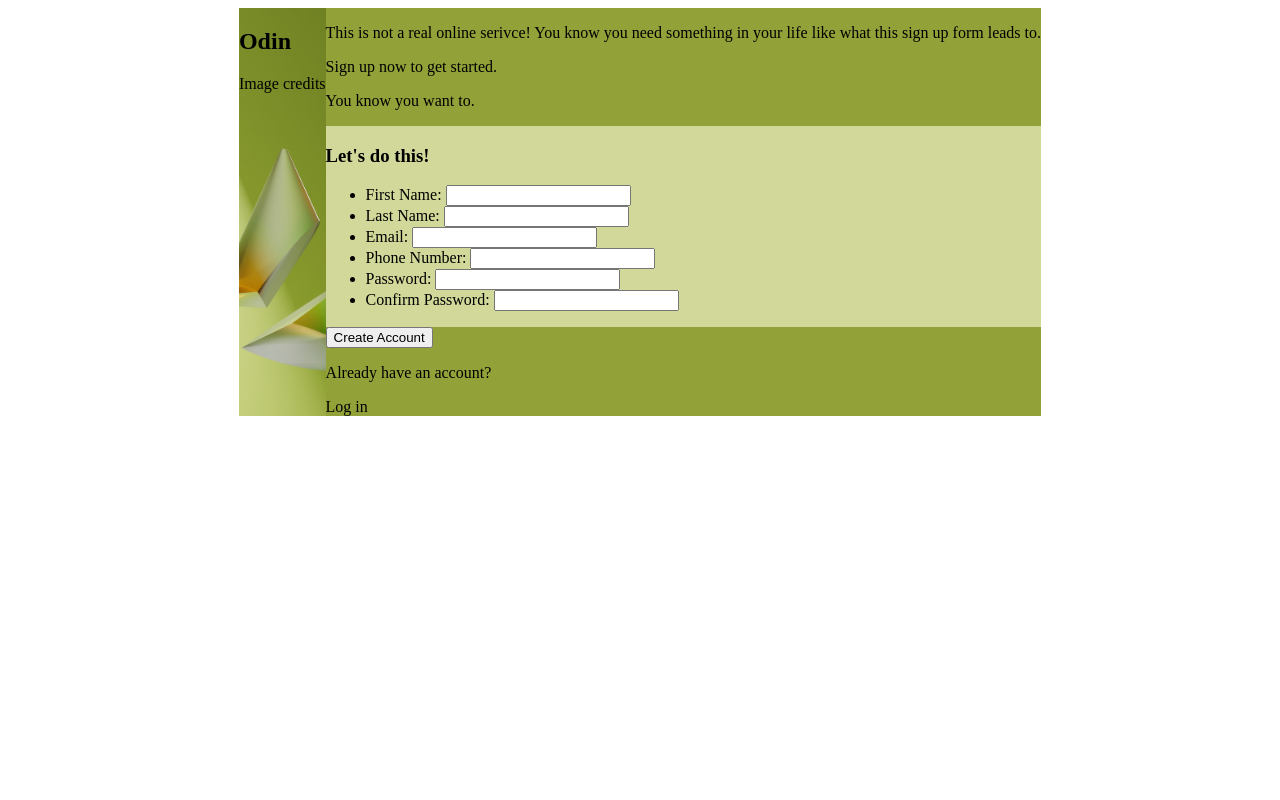
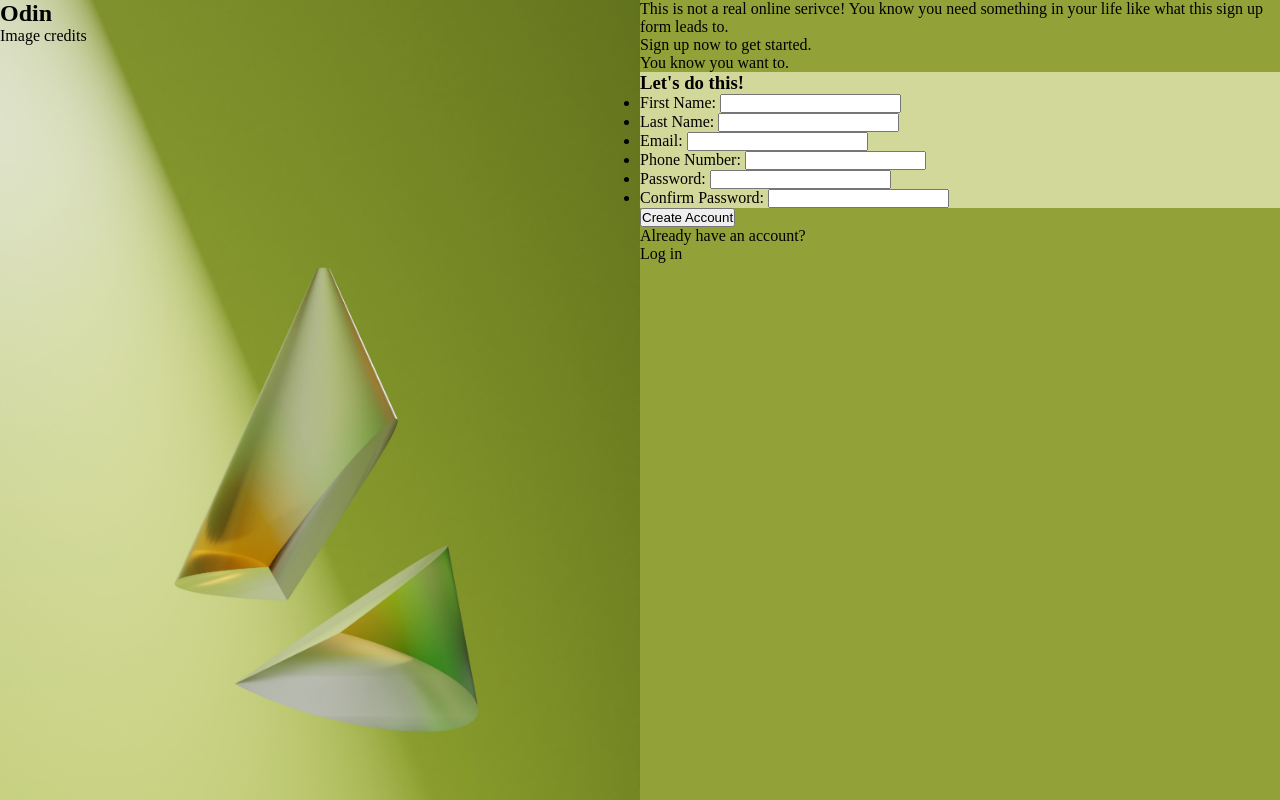
Before and after one commit to elenajusto/sign-up-form, a plain HTML site: page index.html in a window 1280 px wide. Drawn offline with Linux system fonts and the light colour scheme.

Commit message:
Added background image and background colour

```diff
--- a/styles.css
+++ b/styles.css
@@ -1,6 +1,24 @@
+* {
+    margin: 0;
+    padding: 0;
+    box-sizing: border-box;  /* This ensures padding and border are included in the total width and height of an element */
+}
+
 body {
     display: flex;
     justify-content: center;
+}
+
+html, body {
+    height: 100%;
+    width: 100%;
+    overflow: hidden; /* To prevent unintended scrollbars */
+}
+
+#left-page, #right-page {
+    height: 100%;  /* Full screen height */
+    width: 50%;  /* Half screen width */
+    float: left;  /* This makes them sit side by side */
 }
 
 #right-page {
@@ -16,7 +34,6 @@ body {
     background-color: #D1D899;
 }
 
-
 #left-page {
     /* Setting the background image */
     background-image: url("images/shubham-dhage-05rC4c5-oWw-unsplash.jpg");
```
